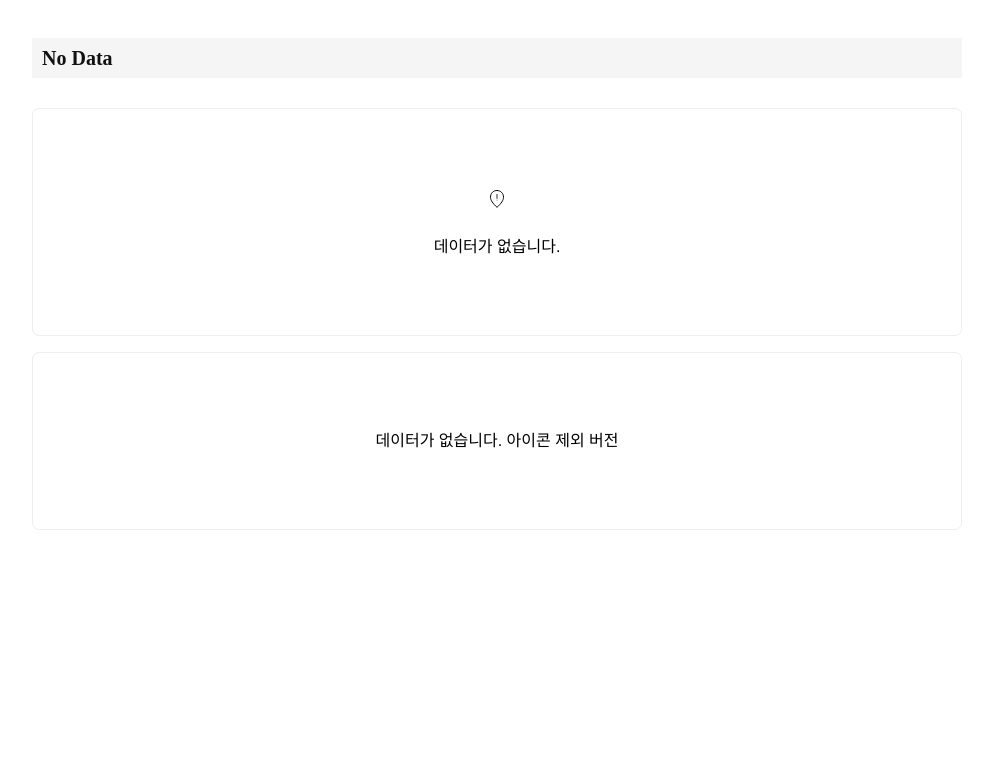
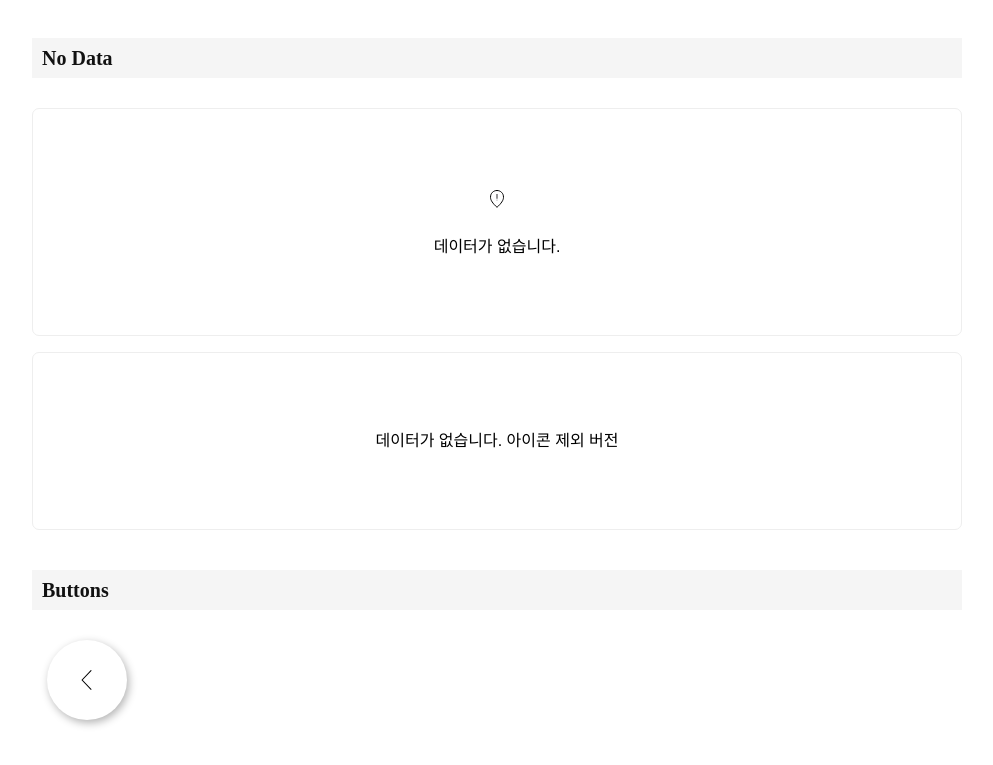
Before and after one commit to kwak0630/NuxtJS-Guide, a Nuxt app: page /guide/component in a window 1280 px wide. Shown: the part 1319-2084 px from the top of the page, without its empty margins (268-1261 px from the left). Before the commit the page ends 1899 px from the top, so only its background shows below. Built offline with nearby package versions, Linux system fonts and the light colour scheme; a web font is replaced by a local one.

Commit message:
상단이동, 이전페이지 이동 버튼 추가

```diff
--- a/assets/css/common.scss
+++ b/assets/css/common.scss
@@ -6,6 +6,7 @@
 // 공통 스타일 인클루드
 @import './common/base';
 @import './common/icon';
+@import './common/button';
 @import './common/form';
 @import './common/component';
 @import './common/popup';
--- /dev/null
+++ b/assets/css/common/_button.scss
@@ -0,0 +1,25 @@
+@charset "UTF-8";
+
+.btn-top{
+	position: relative;
+	width: 80px;
+	height: 80px;
+	border-radius: 80px;
+	box-shadow: 2px 3px 9px rgba($color: #000000, $alpha: 0.3);
+	.ico-arrow{
+		@include abs(c);
+		transform: translate(-50%, -50%) rotate(180deg);
+	}
+}
+
+.btn-back{
+	position: relative;
+	width: 80px;
+	height: 80px;
+	border-radius: 80px;
+	box-shadow: 2px 3px 9px rgba($color: #000000, $alpha: 0.3);
+	.ico-arrow{
+		@include abs(c);
+		transform: translate(-50%, -50%) rotate(90deg);
+	}
+}
--- a/assets/css/guide.scss
+++ b/assets/css/guide.scss
@@ -253,6 +253,15 @@ body {
 			}
 		}
 	}
+	&.component{
+		&.component-btn{
+			button{
+				&+button{
+					margin-left: 15px;
+				}
+			}
+		}
+	}
 	&.popup {
 		.guide-btn{
 			padding: 15px 25px;
--- /dev/null
+++ b/components/Component/Button/BackButton.vue
@@ -0,0 +1,16 @@
+<template>
+  <button type="button" class="btn-back" @click="goToPrev">
+    <i class="ico-arrow"></i>
+    <span class="hidden">이전페이지로 이동</span>
+  </button>
+</template>
+
+<script>
+export default {
+  methods: {
+    goToPrev() {
+      this.$router.go(-1);
+    },
+  }
+}
+</script>
--- /dev/null
+++ b/components/Component/Button/TopButton.vue
@@ -0,0 +1,41 @@
+<template>
+  <button type="button" class="btn-top" v-show="isVisible" @click="goToTop">
+    <i class="ico-arrow"></i>
+    <span class="hidden">상단으로 이동</span>
+  </button>
+</template>
+
+<script>
+export default {
+  data() {
+    return {
+      scrollTop: null,
+      isVisible: false,
+      visibleDistance: 200, // 스크롤 200픽셀 아래일 경우 isVisible 생김
+    }
+  },
+
+  mounted() {
+    window.addEventListener('scroll', this.scrollListener, true)
+  },
+  beforeDestroy() {
+    window.removeEventListener('scroll', this.scrollListener)
+  },
+  methods: {
+    scrollListener() {
+      this.scrollTop = window.pageYOffset || 0;
+
+      // 버튼 표시 제어
+      this.isVisible = this.scrollTop > this.visibleDistance;
+    },
+    goToTop() {
+      this.intervalId = setInterval(() => {
+        if (window.pageYOffset === 0) {
+          clearInterval(this.intervalId);
+        }
+        window.scroll(0, window.pageYOffset - 200);
+      }, 30);
+    },
+  }
+}
+</script>
--- a/components/Component/NoData/NoData.vue
+++ b/components/Component/NoData/NoData.vue
@@ -1,6 +1,6 @@
 <template>
   <div :class="['nodata-box']">
-    <i  v-if="ico" :class="icoClass"></i>
+    <i v-if="ico" :class="icoClass"></i>
     <slot></slot>
   </div>
 </template>
--- a/nuxt.config.js
+++ b/nuxt.config.js
@@ -15,7 +15,6 @@ export default {
       { rel: 'icon', type: 'image/x-icon', href: '/sally.png' }
     ]
   },
-
 
   target: 'static', // 정적 웹사이트임을 명시
   router: {
--- a/pages/guide/component.vue
+++ b/pages/guide/component.vue
@@ -41,7 +41,9 @@
             <p>Tab Type ~~! Tab Tab<br/>Tab2Tab2Tab2Tab2Tab2Tab2Tab2Tab2Tab2Tab2</p>
           </tab>
         </tabs>
+      </div>
 
+      <div class="guide-box component">
         <h3 class="guide-title2">Accordion</h3>
         <!-- :selected="true" -->
         <Accordions>
@@ -67,8 +69,9 @@
             </p>
           </Accordion>
         </Accordions>
+      </div>
 
-
+      <div class="guide-box component">
         <h3 class="guide-title2">Tool Tip</h3>
         <ToolTip >
           툴팁 내용 툴팁 내용<br/>
@@ -86,7 +89,9 @@
         <ToolTip position="top">
           툴팁 position top left
         </ToolTip>
+      </div>
 
+      <div class="guide-box component">
         <h3 class="guide-title2">No Data</h3>
         <NoData ico="nodata">
           <p>데이터가 없습니다.</p>
@@ -95,6 +100,12 @@
         <NoData>
           <p>데이터가 없습니다. 아이콘 제외 버전</p>
         </NoData>
+      </div>
+
+      <div class="guide-box component component-btn">
+        <h3 class="guide-title2">Buttons</h3>
+        <TopButton />
+        <BackButton />
       </div>
     </div>
   </div>
@@ -107,6 +118,8 @@ import Accordions from '@/components/Component/Accordion/Accordions.vue';
 import Accordion from '@/components/Component/Accordion/Accordion.vue';
 import NoData from '@/components/Component/NoData/NoData.vue';
 import ToolTip from '@/components/Component/ToolTip/ToolTip.vue';
+import TopButton from '@/components/Component/Button/TopButton.vue';
+import BackButton from '@/components/Component/Button/BackButton.vue';
 
 export default ({
   components : {
@@ -116,6 +129,8 @@ export default ({
     Accordion,
     NoData,
     ToolTip,
+    TopButton,
+    BackButton
   },
 })
 </script>
--- a/pages/guide/form.vue
+++ b/pages/guide/form.vue
@@ -29,7 +29,7 @@
         </div>
       </div>
 
-      <div class="guide-box">
+      <div class="guide-box form">
         <h3 class="guide-title2">TextArea</h3>
         <div class="form-item">
           <Textarea
@@ -70,7 +70,7 @@
         </div>
       </div>
 
-      <div class="guide-box">
+      <div class="guide-box form">
         <h3 class="guide-title2">Check Box</h3>
         <div class="form-item">
           <CheckBox value="chk1" checked id="chk1" />
@@ -88,7 +88,7 @@
         </div>
       </div>
 
-      <div class="guide-box">
+      <div class="guide-box form">
         <h3 class="guide-title2">Radio Button</h3>
         <div class="form-item">
           <RadioButton name="radio" value="radio1" id="radio1" />
@@ -107,7 +107,7 @@
         </div>
       </div>
 
-      <div class="guide-box">
+      <div class="guide-box form">
         <h3 class="guide-title2">Select Box</h3>
         <div class="form-item">
           <SelectBox :options="selectList" type="native" name="selectbox" />
@@ -129,7 +129,7 @@
         </div>
       </div>
 
-      <div class="guide-box">
+      <div class="guide-box form">
         <h3 class="guide-title2">Toggle Switch</h3>
         <div class="form-item">
           <ToggleSwitch name="toggleSwitch" />
@@ -139,7 +139,7 @@
         </div>
       </div>
 
-      <div class="guide-box">
+      <div class="guide-box form">
         <h3 class="guide-title2">Quantity</h3>
         <h4>help me....... minlength maxlength .....</h4>
         <div class="form-item col">
@@ -154,7 +154,7 @@
         </div>
       </div>
 
-      <div class="guide-box">
+      <div class="guide-box form">
         <h3 class="guide-title2">File Upload</h3>
         <div class="form-item">
           <FileUpload /><br/><br/>
--- a/pages/guide/popup.vue
+++ b/pages/guide/popup.vue
@@ -45,7 +45,9 @@
             <button type="button" @click="closePopup('alert4')">확인</button>
           </template>
         </AlertPopup>
+      </div>
 
+      <div class="guide-box popup">
         <h3 class="guide-title2">Full Popup</h3>
         <button type="button" class="guide-btn" @click="openPopup('full1')">basic</button>
         <button type="button" class="guide-btn" @click="openPopup('full2')">button</button>
@@ -80,7 +82,9 @@
             <button type="button" @click="closePopup('full3')">확인</button>
           </template>
         </FullPopup>
+      </div>
 
+      <div class="guide-box popup">
         <h3 class="guide-title2">Bottom Popup</h3>
         <button type="button" class="guide-btn" @click="openPopup('bottom1')">basic</button>
         <button type="button" class="guide-btn" @click="openPopup('bottom2')">button</button>
@@ -102,7 +106,9 @@
             <button type="button" @click="closePopup('bottom2')">확인</button>
           </template>
         </BottomPopup>
+      </div>
 
+      <div class="guide-box popup">
         <h3 class="guide-title2">Toast Popup</h3>
         <button type="button" class="guide-btn" @click="openPopup('toast1')">basic</button>
         <button type="button" class="guide-btn" @click="openPopup('toast2')">motion</button>
--- a/pages/guide/swiper.vue
+++ b/pages/guide/swiper.vue
@@ -37,9 +37,10 @@
           <div slot="button-prev" class="swiper-button-prev"></div>
           <div slot="button-next" class="swiper-button-next"></div>
         </swiper>
+      </div>
 
+      <div class="guide-box swiper">
         <h3 class="guide-title2">Thumbnail</h3>
-
         <swiper
           :options="swiperThumbsTop"
           ref="swiperThumbsTop"
@@ -61,7 +62,9 @@
             <strong>{{ i }}</strong>
           </swiper-slide>
         </swiper>
+      </div>
 
+      <div class="guide-box swiper">
         <h3 class="guide-title2">Options ~</h3>
         <div class="swiper-box">
           slidesPerView: 1, // 보여질 갯수
```
